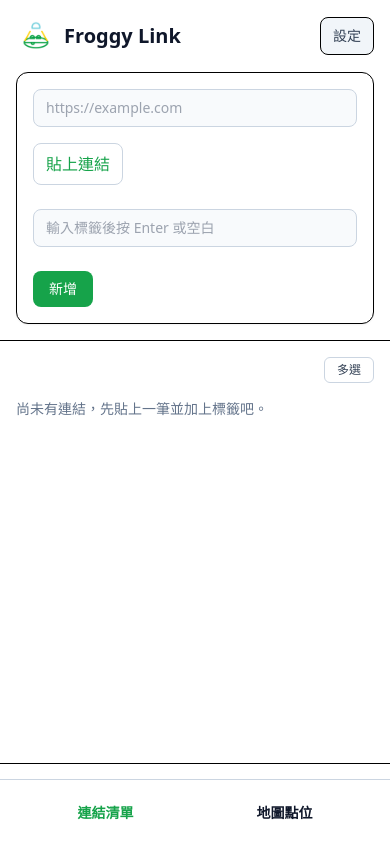
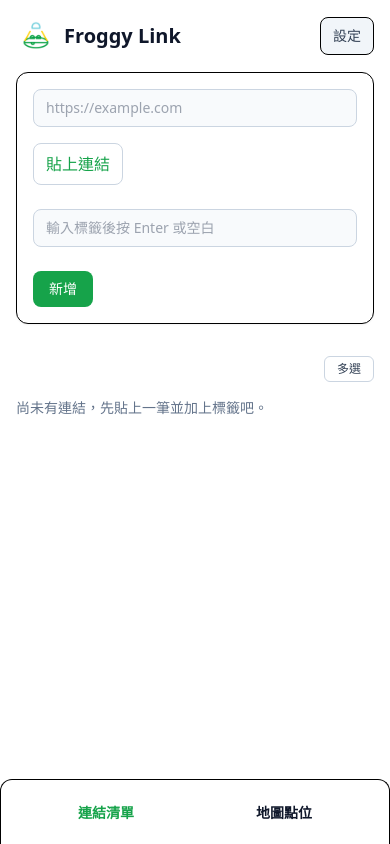
Before and after one commit to s414june/froggy-link, a Nuxt app: page / in a window 390 px wide. Built offline with nearby package versions, Linux system fonts and the light colour scheme.

Commit message:
style: refine mobile tab borders and use lg breakpoint

```diff
--- a/app/pages/index.vue
+++ b/app/pages/index.vue
@@ -977,8 +977,9 @@ onBeforeUnmount(() => {
 
 <style scoped>
 .mobile-tabs { display: none; }
-@media (max-width: 639px) {
+@media (width < 1024px) {
   .app-shell {
+    max-width: none;
     gap: 1rem;
     padding: max(1rem, env(safe-area-inset-top)) 0 calc(5rem + env(safe-area-inset-bottom));
     min-height: 100dvh;
@@ -987,7 +988,7 @@ onBeforeUnmount(() => {
   .app-shell > header h1 { font-size: 1.25rem; }
   .tab-workspace { height: auto; min-height: 0; flex: 1; }
   .desktop-tabs { display: none; }
-  .tab-panel { border-radius: 0; border-inline: 0; padding: 1rem; box-shadow: none; }
+  .tab-panel { border-radius: 0; border: 0; padding: 1rem; box-shadow: none; }
   /* One document scroll: the add form leaves first, then the list follows.
      No inner vertical scroll or JS scroll handoff on mobile. */
   .link-list { flex: none; overflow-y: visible; min-height: auto; padding-right: 0; grid-template-columns: minmax(0, 1fr); }
@@ -996,7 +997,10 @@ onBeforeUnmount(() => {
     display: grid; grid-template-columns: 1fr 1fr;
     position: fixed; inset: auto 0 0; z-index: 40;
     padding: .5rem 1rem calc(.5rem + env(safe-area-inset-bottom));
-    background: white; border-top: 1px solid #cbd5e1;
+    background: white;
+    border: 1px solid #000;
+    border-bottom: 0;
+    border-radius: .75rem .75rem 0 0;
   }
   .mobile-tabs button { min-height: 3rem; border-radius: .75rem; font-size: .875rem; font-weight: 600; }
 }
```
Also changed, not shown: 1 other file (tests, documents, lock files or other folders).
